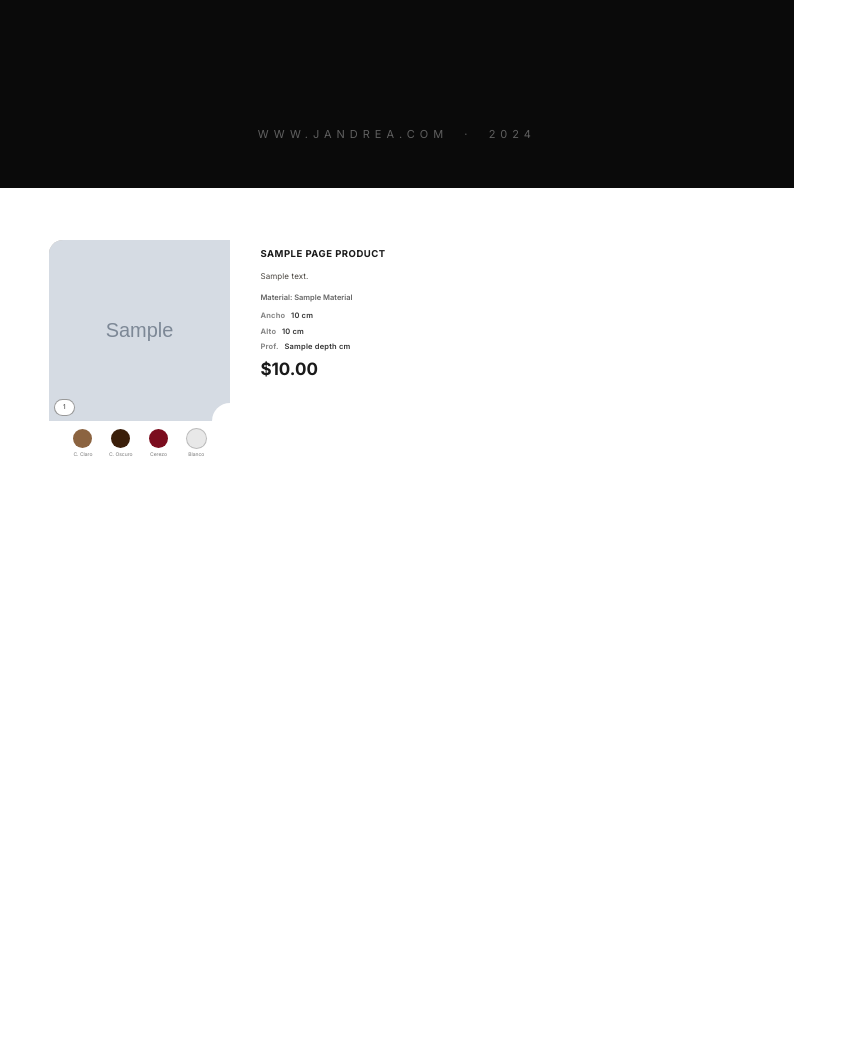
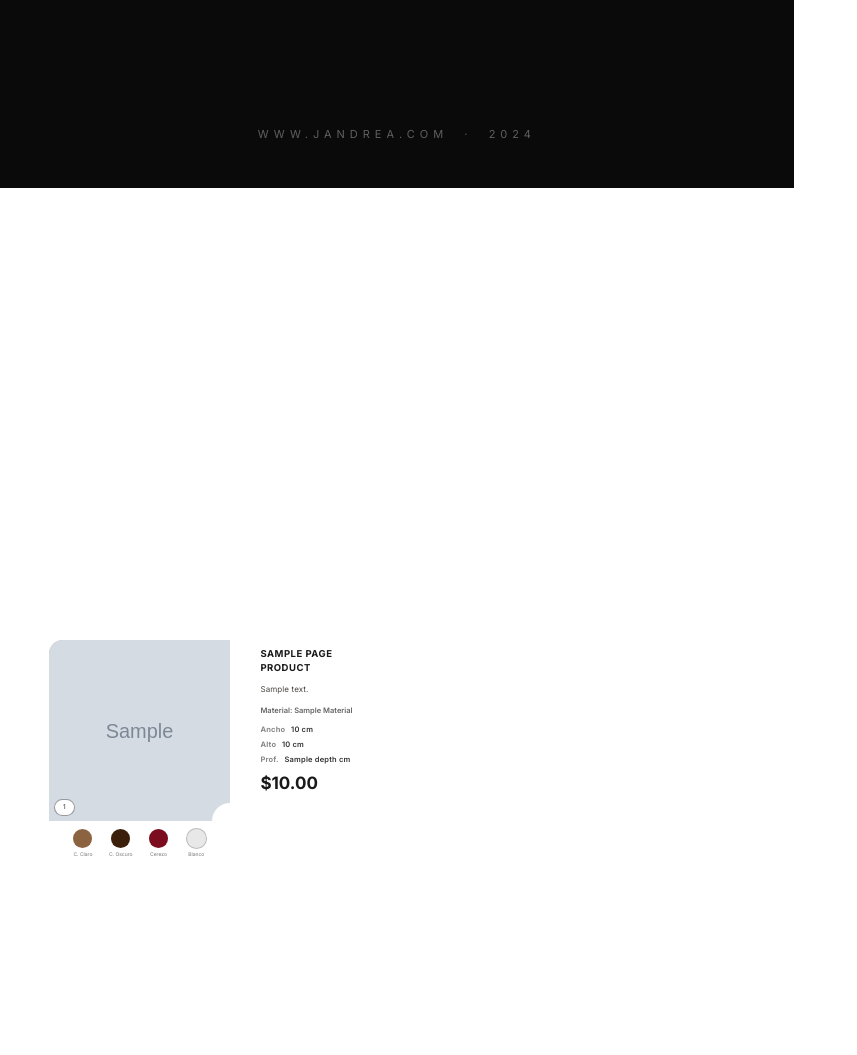
Before and after one commit to jorgeortega123/catalog-pdf-maker, a Python web app: template templates/catalog.html in a window 1280 px wide. Shown: the part 935-1990 px from the top of the page, without its empty margins (0-857 px from the left). Before the commit the page ends 1391 px from the top, so only its background shows below. Run offline with Jinja, Linux system fonts and the light colour scheme; the template is opened without the code that fills it: most values are stand-ins (such as "Sample title", 1, 10 or a date in 2020); grey boxes marked "Sample" are stand-in pictures.

Commit message:
Nuevo disposicion de productos agregada

```diff
--- a/templates/catalog.html
+++ b/templates/catalog.html
@@ -122,14 +122,19 @@
 
         /* ==================== PRODUCTS ==================== */
         .products-area {
-            padding: 8mm 5mm;
+            width: 210mm;
+            height: 297mm;
+            display: flex;
+            align-items: center;
+            justify-content: center;
+            padding: 0 5mm;
         }
 
         /* Grid Table — 2 columnas */
         .grid-table {
             width: 100%;
             border-collapse: separate;
-            border-spacing: 4mm 3mm;
+            border-spacing: 4mm 6mm;
         }
 
         .grid-table td {
```
